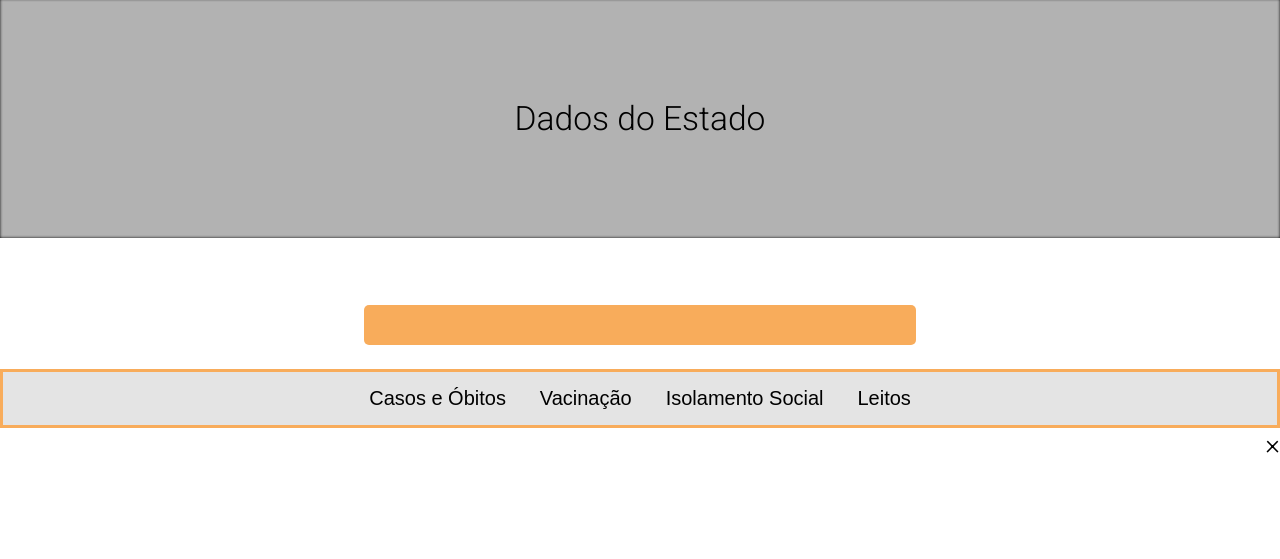
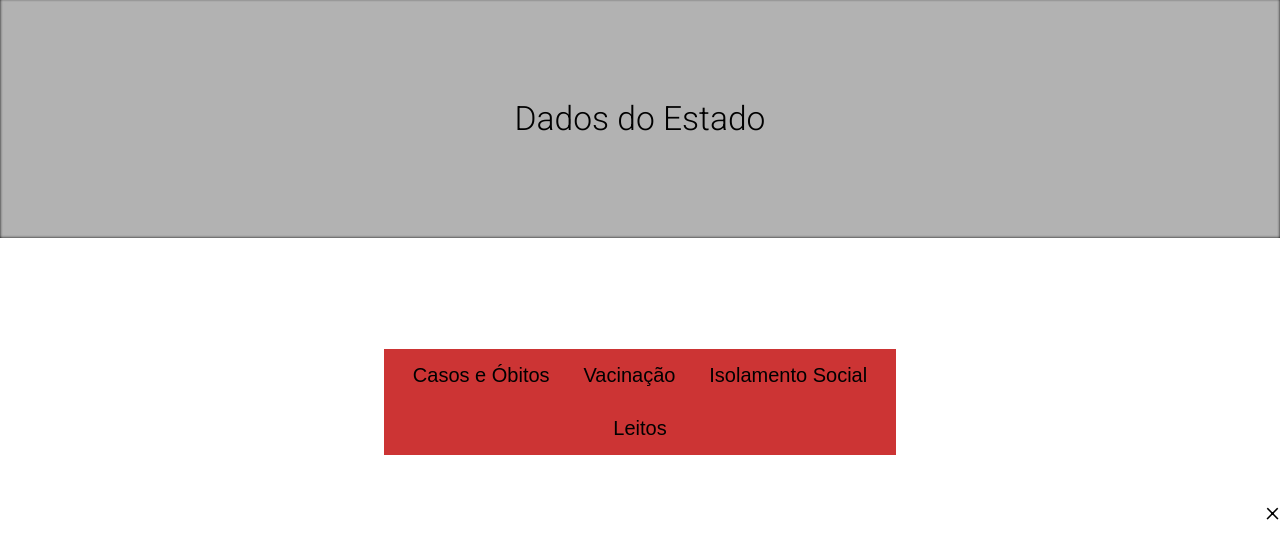
Before and after one commit to juliaregia/Carcara, a Flask app: template Aplicação Web/app/templates/estados.html in a window 1280 px wide. Shown: the part 62-621 px from the top of the page. Run offline with Flask 2, Linux system fonts and the light colour scheme; the template is opened without the code that fills it: values that come from a table or form of the project are taken from there, others are empty; some libraries are stand-ins or nearby versions.

Commit message:
FlaskPandemiaEstruturada

```diff
--- a/Aplicação Web/app/static/style.css
+++ b/Aplicação Web/app/static/style.css
@@ -537,6 +537,7 @@ nav {
   display: block;
 }
 
+
 h1 {
   text-align: center;
   font-size: 110%;
@@ -548,16 +549,21 @@ h2{
 }
 
 .MensagemAviso{
+
   display: block;
-  background-color: #F8AC5B;
-  padding: 20px;
-  max-width: 40%;
+  background-color: #ffffff;
+  padding: 10px;
+  max-width: 90%;
   margin: auto;
   border-radius: 5px;
 
-  color: #000000;
+  color: #dc770d;
   font-weight: bold;
-  font-size: 20px;
+  font-size: 23px;
+}
+
+.MensagemAviso h1{
+  margin-top: 25px;
 }
 
 .tabela1{
@@ -588,9 +594,12 @@ table{
 /* Style the tab */
 .tab {
 overflow: hidden;
-border: 3px solid #F8AC5B;
-background-color: #e4e4e4;
+
+background-color: #cc3434;
 text-align: center;
+width: 40%;
+margin: auto;
+margin-bottom: 40px;
 }
 
 /* Style the buttons inside the tab */
--- a/Aplicação Web/app/templates/municipios.html
+++ b/Aplicação Web/app/templates/municipios.html
@@ -258,6 +258,8 @@
 {% with messages = get_flashed_messages() %}
       {% if messages %}
       {% for message in messages %}
+
+
       <h1>  {{ message }}  </h1>
       {% endfor %}
    {% endif %}
```
